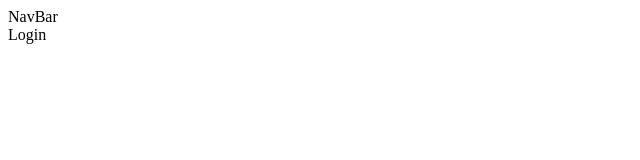
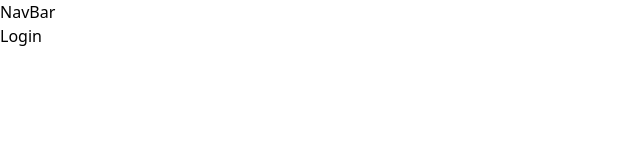
Before and after one commit to CallanVass/Internal-Hiring-App-Front-End, a React (Vite) app in the folder TalentForge-React-Front-End/: page / in a window 1280 px wide. Shown: the top 160 px of the page, without its empty margins (0-640 px from the left). Built offline with nearby package versions, Linux system fonts and the light colour scheme.

Commit message:
installed tailwind

```diff
--- a/TalentForge-React-Front-End/package.json
+++ b/TalentForge-React-Front-End/package.json
@@ -22,6 +22,7 @@
     "eslint-plugin-react": "^7.33.2",
     "eslint-plugin-react-hooks": "^4.6.0",
     "eslint-plugin-react-refresh": "^0.4.5",
+    "tailwindcss": "^3.4.1",
     "vite": "^5.1.0"
   }
 }
--- a/TalentForge-React-Front-End/src/index.css
+++ b/TalentForge-React-Front-End/src/index.css
@@ -0,0 +1,3 @@
+@tailwind base;
+@tailwind components;
+@tailwind utilities;
--- /dev/null
+++ b/TalentForge-React-Front-End/tailwind.config.js
@@ -0,0 +1,8 @@
+/** @type {import('tailwindcss').Config} */
+export default {
+  content: ["./src/**/*.{js,jsx,ts,tsx}",],
+  theme: {
+    extend: {},
+  },
+  plugins: [],
+}
```
Also changed, not shown: 1 other file (tests, documents, lock files or other folders).
